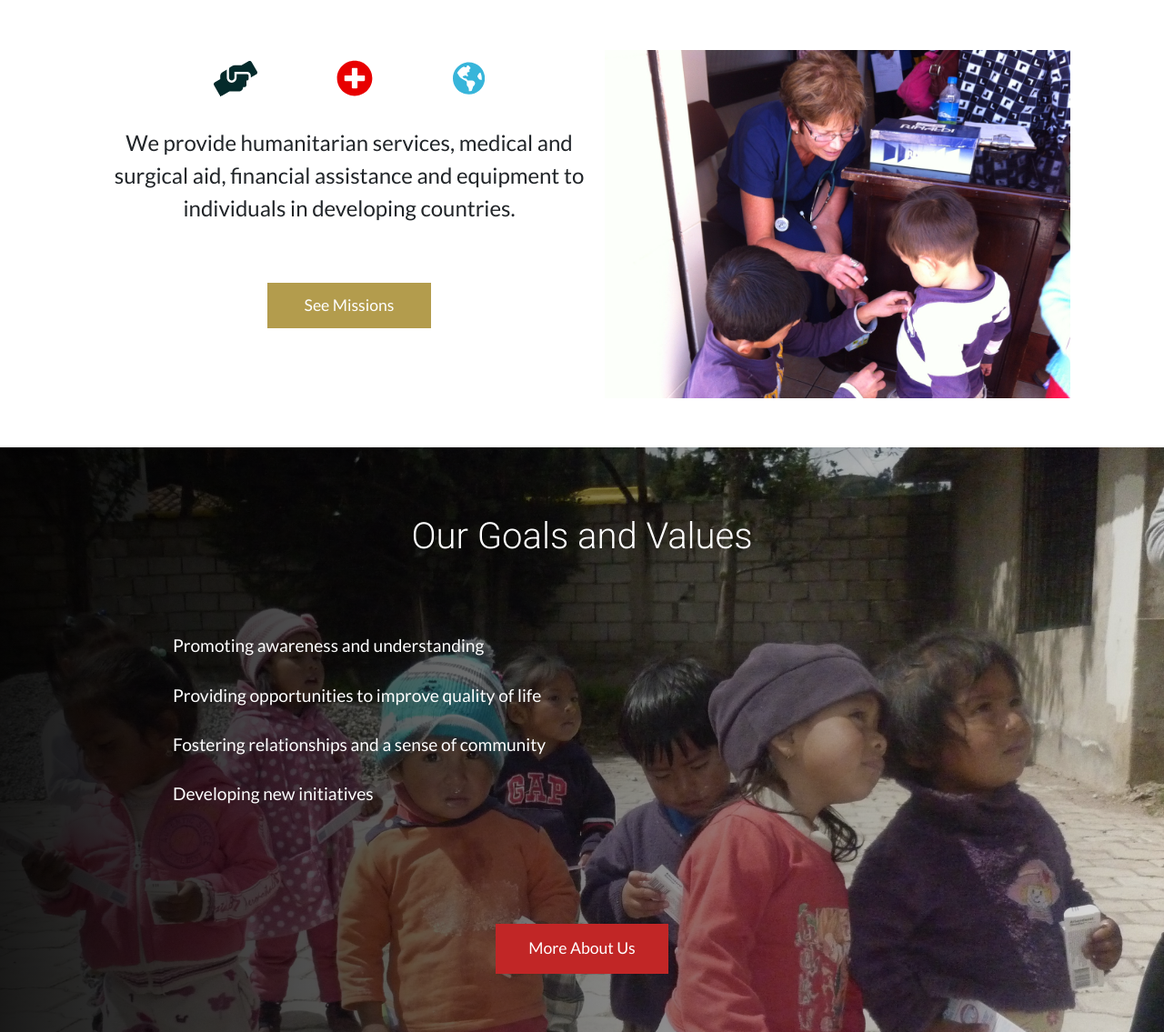
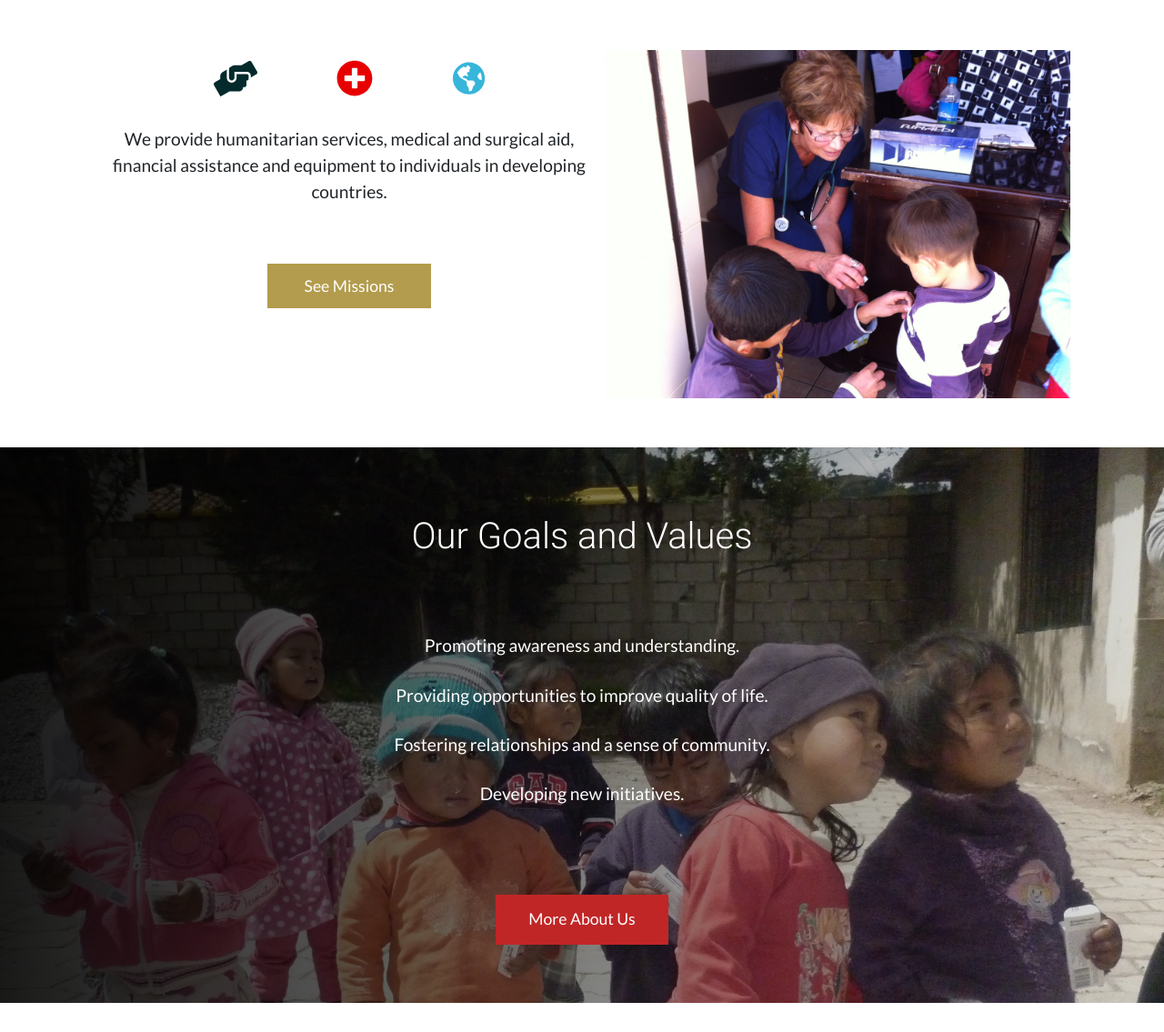
Before and after one commit to Emlay9/cvids, a plain HTML site: page index.html in a window 1280 px wide. Shown: the part 1080-2215 px from the top of the page at 91% size. Drawn offline with Linux system fonts and the light colour scheme.

Commit message:
layout goals

```diff
--- a/index.html
+++ b/index.html
@@ -46,8 +46,6 @@
         </div>
         <div class="center-align-text"><p class="sm-txt phrase">Helping those in need in other countries.</p></div>
         <div class="center-align-text"><a class="btn-txt-size donate-link-header" href="#">Donate Now</a></div>
-
-
       </header>
     </div>
 
@@ -74,10 +72,10 @@
         <section class="goals-section home-section">
               <h2 class="sm-h2 center-align-text goals-title section-title">Our Goals and Values</h2>
               <ul class="values">
-                <li class="value">Promoting awareness and understanding</li>
-                <li class="value">Providing opportunities to improve quality of life</li>
-                <li class="value">Fostering relationships and a sense of community</li>
-                <li class="value">Developing new initiatives </li>
+                <li class="value">Promoting awareness and understanding.</li>
+                <li class="value">Providing opportunities to improve quality of life.</li>
+                <li class="value">Fostering relationships and a sense of community.</li>
+                <li class="value">Developing new initiatives.</li>
               </ul>
               <div class="center-align-text"><a class="learn-more btn-txt-size" href="about.html">More About Us</a></div>
           </section>
--- a/scss/header/_header.scss
+++ b/scss/header/_header.scss
@@ -23,7 +23,7 @@ $vivid-vermilion: #EF6221;
         display: inline-block;
         background: #C12626;
         color: white;
-        padding: 1rem 1.5rem;
+        padding: 1rem 2.2rem;
         margin-bottom: 2.2rem;
     }
 
--- a/scss/main-sections/_goals-section.scss
+++ b/scss/main-sections/_goals-section.scss
@@ -6,6 +6,9 @@
     // border-left: 14vw solid black;
     // border-right: 14vw solid black;
     padding: 0 5% 5% 5%;
+
+
+
     .goals-title {
         margin-top: 1rem;
         margin-bottom: 3rem;
@@ -22,14 +25,14 @@
     }
 
     .values {
-        max-width: 900px;
+        text-align: center;
+        max-width: 600px;
         margin-left: auto;
         margin-right: auto;
         margin-bottom: 2rem;
     }
 
     .learn-more {
-        margin-top: 2rem;
         text-align: center;
         color: white;
         background: #C12626;
--- a/scss/main-sections/_missions-section.scss
+++ b/scss/main-sections/_missions-section.scss
@@ -2,8 +2,10 @@
 .missions-section {
     width: 100%;
     padding-bottom:2.6rem;
+
     .missions-section-container {
-        max-width: 1100px;margin: 0 auto;
+        max-width: 1100px;
+        margin: 0 auto;
     }
 
     .mission-container {
@@ -11,6 +13,7 @@
     }
 
     .missions-title {
+        margin-top: 1rem;
         margin-bottom: 4rem;
     }
 
@@ -18,7 +21,6 @@
         width: 3rem;
         margin-right: 5rem;
         color: #042A2B;
-        // display: none;
     }
 
     .fa-plus-circle {
--- a/scss/navigation/_site-nav.scss
+++ b/scss/navigation/_site-nav.scss
@@ -64,18 +64,15 @@ $green: #4A9E3D;
     }
 }
 
-@media(min-width:600px) {
+@media(min-width:650px) {
 
     .site-nav {
         .icon-view {
+            display: none;
             .donate-link-nav {
                 margin-right: 1.5rem;
             }
         }
-    }
-
-    .icon-view{
-        display: none;
     }
 
     .list-view {
--- a/scss/style.scss
+++ b/scss/style.scss
@@ -51,3 +51,7 @@ li {
         font-size: 14px;
     }
 }
+
+.jim .bob .bee .boo {
+
+}
--- a/scss/typography/_fonts.scss
+++ b/scss/typography/_fonts.scss
@@ -21,7 +21,6 @@ $sm-h3: 1.728em;
 $sm-txt: 1.2rem;
 
 /*** Styles ***/
-
 .sm-txt {
     font-size: $sm-txt;
 }
@@ -40,7 +39,7 @@ h2, h3, h4 {
     font-weight: 300;
 }
 
-// small viev
+// small view
 
 .missions-section {
     .missions-title {
@@ -48,11 +47,11 @@ h2, h3, h4 {
     }
 
     .mission-info {
-        font-size: 1.5rem;
+        font-size: 1rem;
     }
  }
 
-.home {
+
     .main-title {
         font-size: 2.488em;
         font-family: 'Roboto', sans-serif;
@@ -73,10 +72,10 @@ h2, h3, h4 {
 
     .goals-section {
         .value {
-            font-size: 1.2rem;
+            font-size: 1rem;
         }
     }
-}
+
 
 .copyright {
     font-size: 0.7rem;
@@ -85,6 +84,17 @@ h2, h3, h4 {
 
 @media(min-width: 600px)
 {
+    .missions-section {
+        .mission-info {
+            font-size: 1.2rem;
+        }
+     }
+
+     .goals-section {
+        .value {
+            font-size: 1.2rem;
+        }
+    }
 
 
 }
```
Also changed, not shown: css/style.css, img/team.jpg (added), scss/about-us/_header.scss (line endings or trailing spaces), 1 other file.
